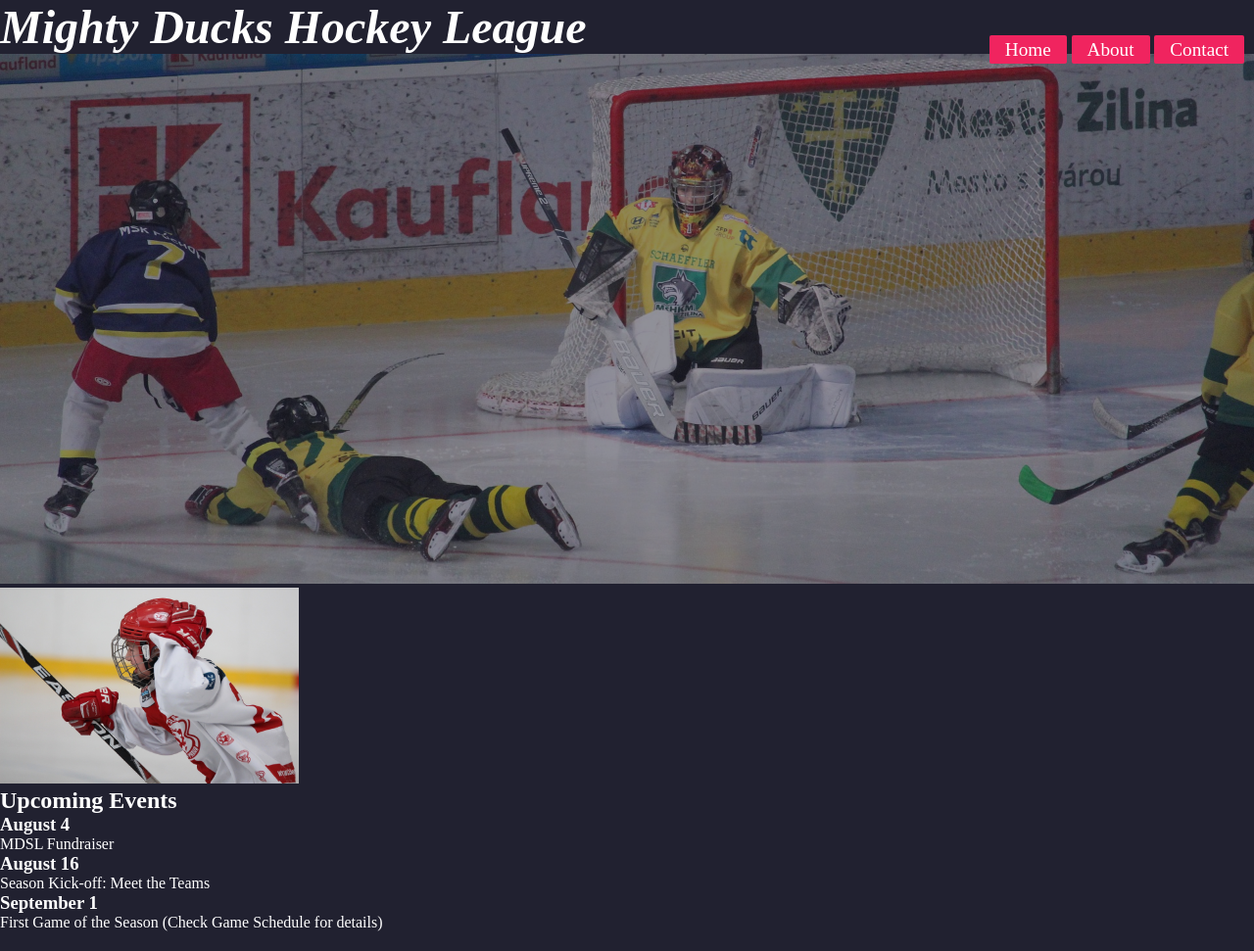
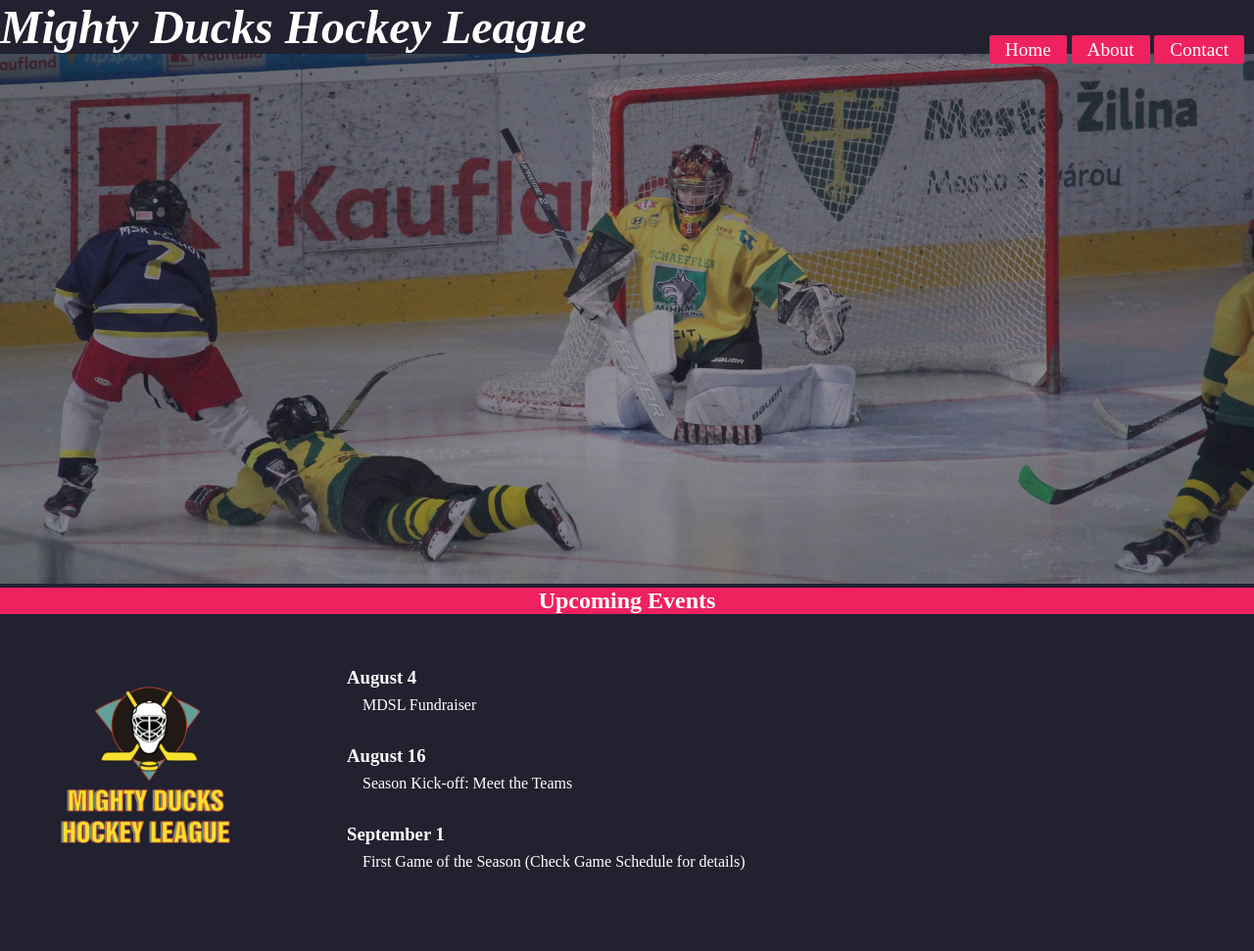
Before and after one commit to ArobioMatias/MDHL_AROBIO, a plain HTML site: page index.html in a window 1280 px wide. Shown: the whole page at 98% size. Drawn offline with Linux system fonts and the light colour scheme.

Commit message:
agregando estilos a la seccion de eventos del index

```diff
--- a/assets/css/style.css
+++ b/assets/css/style.css
@@ -30,13 +30,13 @@ body {
 .navbar-link {
     color: #FFFFFF;
     border-radius: 2px;
-    background-color: #F0245F;
+    background-color: #f0215f;
     text-decoration: none;
     padding: 0.25rem 1rem;
 }
 
 .navbar-link:hover {
-    color: #F0245F;
+    color: #f0215f;
     background-color: #FFFFFF;
 }
 
@@ -44,3 +44,30 @@ body {
     width: 100%;
     opacity: .5;
 }
+
+/* Index */
+
+.events-title {
+    text-align: center;
+    font-weight: bold;
+    font-size: 1.5rem;
+    background-color: #f0215f;
+    color: #FFFFFF;
+}
+
+.logo-container {
+    display: inline-block;
+    padding: 50px;
+}
+
+.logo {
+    width: 200px;
+}
+.events-container {
+    display: inline-block;
+    padding: 50px;
+}
+
+.event-description {
+    margin: .5rem 0 2rem 1rem;
+}
--- a/index.html
+++ b/index.html
@@ -12,7 +12,6 @@
 
 <body>
     <header class="header">
-        <img class="header-logo hiddenContent" src="./assets/images/Logo_Mighty_ducks-01.ico" alt="Logo de Mighty Ducks">
         <h1 class="header-title">Mighty Ducks Hockey League</h1>
         <nav class="header-navbar">
             <a class="navbar-link" href="#">Home</a>
@@ -22,19 +21,23 @@
         <img class="header-img" src="assets/images/design2_image1.jpg" alt="niños jugando hockey">
     </header>
     <main>
-        <figure>
+        <figure class="hiddenContent">
             <img src="./assets/images/hockey_1.jpg" alt="nino jugando hockey" height="200">
         </figure>
-        <h2>Upcoming Events</h2>
-        <div>
-            <h3>August 4</h3>
-            <p>MDSL Fundraiser</p>
+        <h2 class="events-title">Upcoming Events</h2>
 
-            <h3>August 16</h3>
-            <p>Season Kick-off: Meet the Teams</p>
+        <figure class="logo-container">
+            <img class="logo" src="./assets/images/Logo_Mighty_ducks-01.ico" alt="Logo de Mighty Ducks">
+        </figure>
+        <div class="events-container">
+            <h3 class="event-date">August 4</h3>
+            <p class="event-description">MDSL Fundraiser</p>
 
-            <h3>September 1</h3>
-            <p>First Game of the Season (Check Game Schedule for details)</p>
+            <h3 class="event-date">August 16</h3>
+            <p class="event-description">Season Kick-off: Meet the Teams</p>
+
+            <h3 class="event-date">September 1</h3>
+            <p class="event-description">First Game of the Season (Check Game Schedule for details)</p>
         </div>
     </main>
 </body>
```
